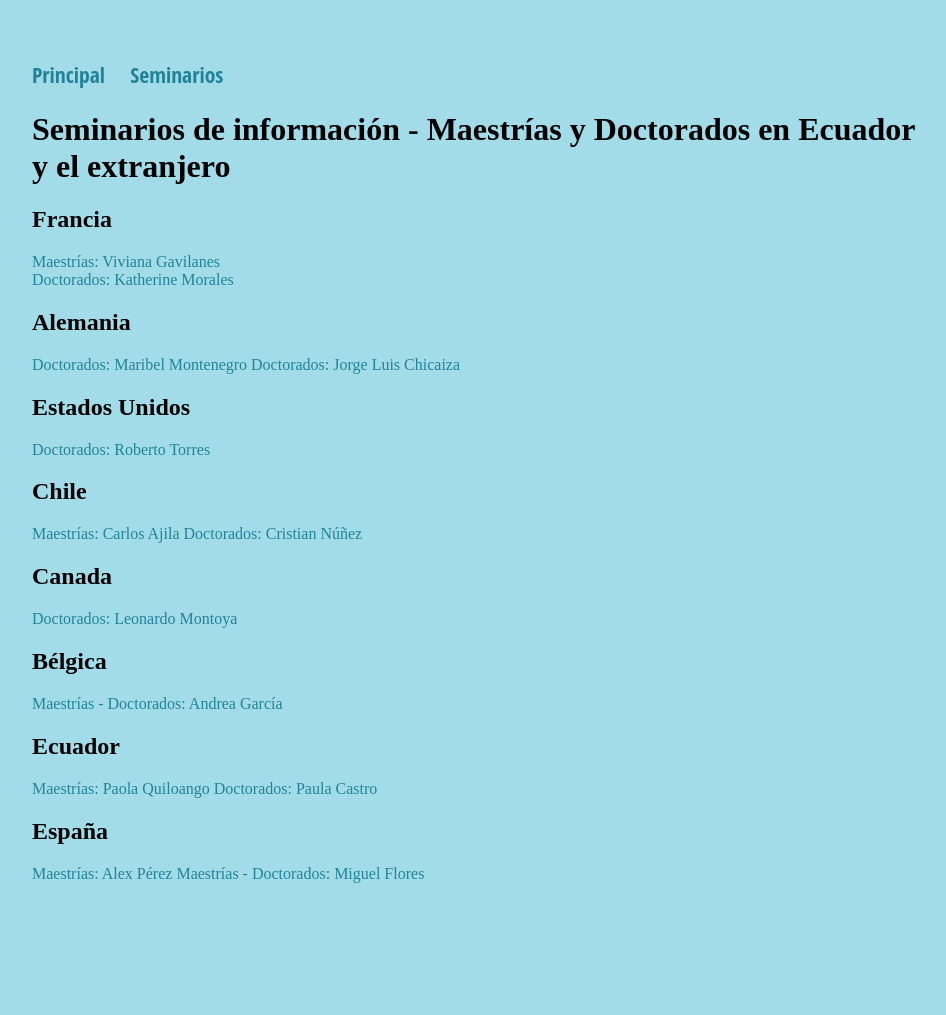
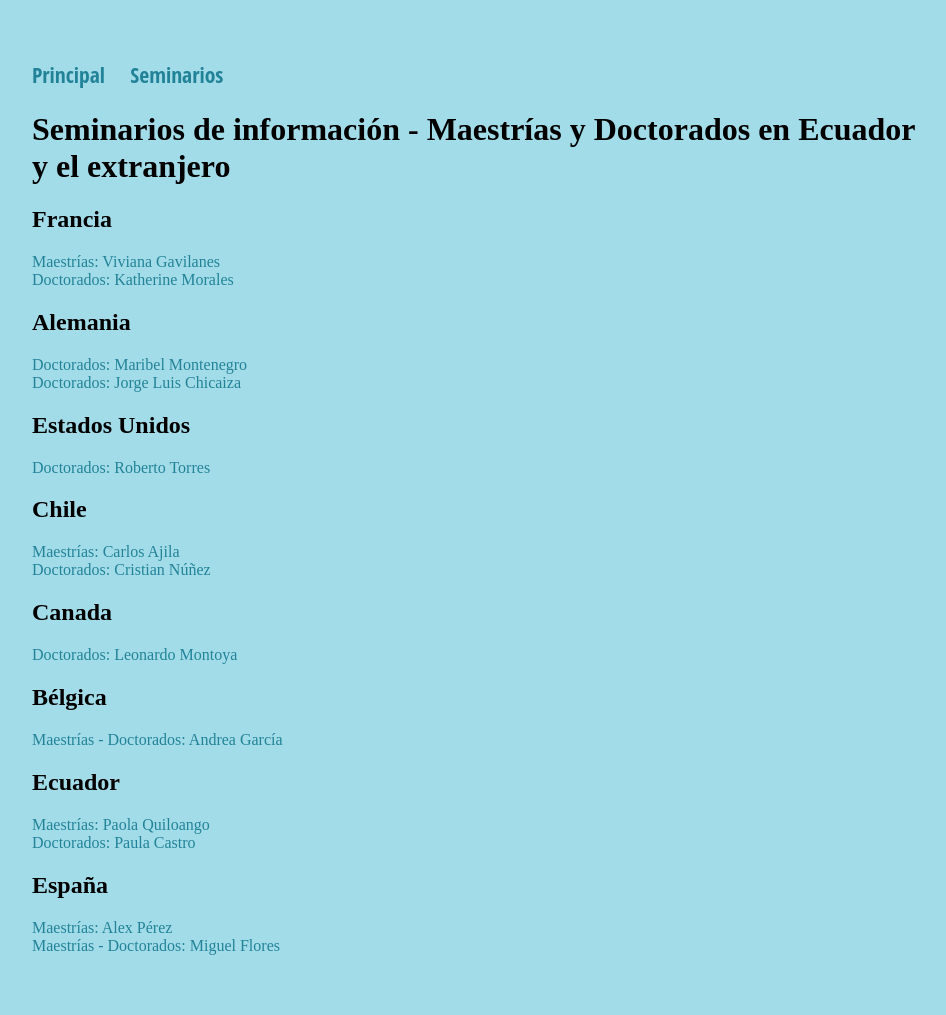
Before and after one commit to redmujeresmatematicasECU/redmujeresmatematicasEcu.github.io, a Jekyll site: the page built from seminarios.html, in a window 1280 px wide. Shown: the whole page, without its empty margins (160-1106 px from the left). Built offline with Jekyll 4.4.1, drawn with Linux system fonts in a browser that asks for light colours; nearby versions of some CDN libraries; before the commit the page ends 943 px from its top, so only the background shows below that.

```diff
--- a/seminarios.html
+++ b/seminarios.html
@@ -15,7 +15,7 @@ title: Principal
     <div>
       <h2>Alemania</h2>
       <p>
-        <a href="https://drive.google.com/uc?export=download&id=1TK7RzjgxsESTrTR4PJ7N2gH0pBvQ6PDO" target="_blank">Doctorados: Maribel Montenegro</a>
+        <a href="https://drive.google.com/uc?export=download&id=1TK7RzjgxsESTrTR4PJ7N2gH0pBvQ6PDO" target="_blank">Doctorados: Maribel Montenegro</a> <br />
         <a href="https://drive.google.com/uc?export=download&id=1jPQIGhJ1vSBR1aypEyNnjQrcZvokPdTh" target="_blank">Doctorados: Jorge Luis Chicaiza</a>
       </p>
     </div>
@@ -28,7 +28,7 @@ title: Principal
     <div>
       <h2>Chile</h2>
       <p>
-        <a href="https://drive.google.com/uc?export=download&id=1Qy2oCIbsN62V4OUkVbtWdNfKx_oezHWM" target="_blank">Maestrías: Carlos Ajila</a>
+        <a href="https://drive.google.com/uc?export=download&id=1Qy2oCIbsN62V4OUkVbtWdNfKx_oezHWM" target="_blank">Maestrías: Carlos Ajila</a> <br />
         <a href="https://drive.google.com/uc?export=download&id=1mra5hSN54BuaQ1mj15oJ5aWfrIbJ5Cb7" target="_blank">Doctorados: Cristian Núñez</a>
       </p>
     </div>
@@ -53,14 +53,14 @@ title: Principal
     <div>
       <h2>Ecuador</h2>
       <p>
-        <a href="https://drive.google.com/uc?export=download&id=1beKKPk5azJn5pWCeJPVyebkd7myBE84B" target="_blank">Maestrías: Paola Quiloango</a>
+        <a href="https://drive.google.com/uc?export=download&id=1beKKPk5azJn5pWCeJPVyebkd7myBE84B" target="_blank">Maestrías: Paola Quiloango</a> <br />
         <a href="https://drive.google.com/uc?export=download&id=1KHcB_nhu2HOfwtqGe7SwCpzV9dpEWQhL" target="_blank">Doctorados: Paula Castro</a>
       </p>
     </div>
     <div>
       <h2>España</h2>
       <p>
-        <a href="https://drive.google.com/uc?export=download&id=11Er0M4NJwVz6lPYQPJbGjzG71Hx5HGXu" target="_blank">Maestrías: Alex Pérez</a>
+        <a href="https://drive.google.com/uc?export=download&id=11Er0M4NJwVz6lPYQPJbGjzG71Hx5HGXu" target="_blank">Maestrías: Alex Pérez</a> <br />
         <a href="https://drive.google.com/uc?export=download&id=1CPXemVX3CZXLUt2N4THkAY3Xj-vBN_ro" target="_blank">Maestrías - Doctorados: Miguel Flores</a>
       </p>
     </div>
```
